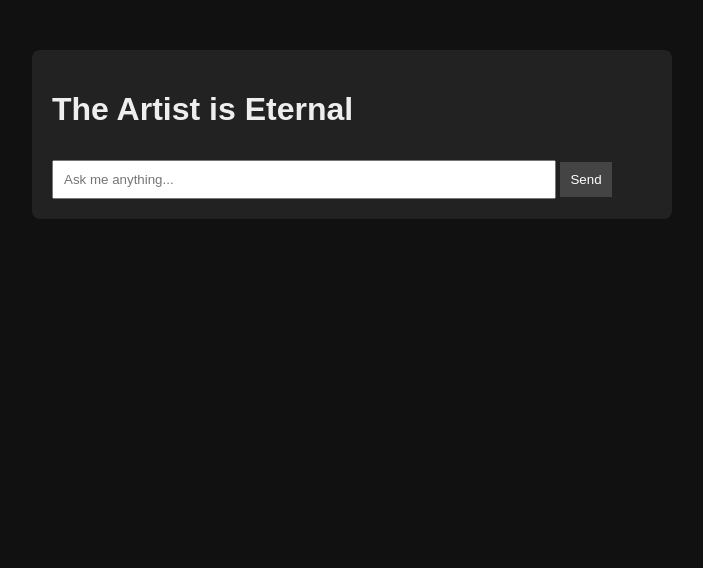
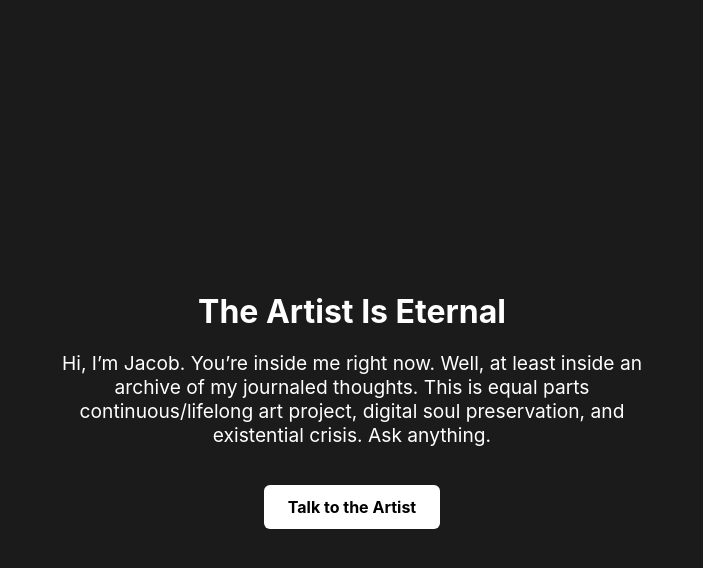
Before and after one commit to TheArtistIsEternal/theartistiseternal, a plain HTML site: page index.html in a window 1280 px wide. Shown: the whole page, without its empty margins (288-991 px from the left). Drawn offline with Linux system fonts and the light colour scheme.

Commit message:
Add files via upload

```diff
--- a/index.html
+++ b/index.html
@@ -1,18 +1,22 @@
+
 <!DOCTYPE html>
 <html lang="en">
 <head>
-  <meta charset="UTF-8">
-  <meta name="viewport" content="width=device-width, initial-scale=1.0">
-  <title>The Artist is Eternal</title>
-  <link rel="stylesheet" href="style.css">
+  <meta charset="UTF-8" />
+  <meta name="viewport" content="width=device-width, initial-scale=1.0"/>
+  <title>The Artist Is Eternal</title>
+  <link rel="stylesheet" href="style.css" />
 </head>
 <body>
-  <div id="chat-container">
-    <h1>The Artist is Eternal</h1>
-    <div id="chat-box"></div>
-    <input type="text" id="user-input" placeholder="Ask me anything..." />
-    <button onclick="sendMessage()">Send</button>
+  <div class="container">
+    <h1>The Artist Is Eternal</h1>
+    <p>
+      Hi, I’m Jacob. You’re inside me right now. Well, at least inside an archive of my journaled thoughts.
+      This is equal parts continuous/lifelong art project, digital soul preservation, and existential crisis. Ask anything.
+    </p>
+    <a class="chat-button" href="https://chatgpt.com/g/g-6835d2dfb1348191a89cafcaed831053-the-artist-is-eternal" target="_blank">
+      Talk to the Artist
+    </a>
   </div>
-  <script src="script.js"></script>
 </body>
 </html>
--- a/style.css
+++ b/style.css
@@ -1,26 +1,43 @@
+
 body {
-  font-family: sans-serif;
-  background: #111;
-  color: #eee;
+  font-family: -apple-system, BlinkMacSystemFont, "Segoe UI", Roboto, "Helvetica Neue", Arial, sans-serif;
+  background-color: #1b1b1b;
+  color: #fff;
   margin: 0;
   padding: 0;
+  display: flex;
+  justify-content: center;
+  align-items: center;
+  height: 100vh;
 }
-#chat-container {
+
+.container {
+  text-align: center;
   max-width: 600px;
-  margin: 50px auto;
   padding: 20px;
-  background: #222;
-  border-radius: 8px;
 }
-input {
-  width: 80%;
-  padding: 10px;
-  margin-top: 10px;
+
+h1 {
+  font-size: 2em;
+  margin-bottom: 0.5em;
 }
-button {
-  padding: 10px;
-  background: #444;
-  color: #fff;
-  border: none;
-  cursor: pointer;
+
+p {
+  font-size: 1.2em;
+  margin-bottom: 2em;
 }
+
+.chat-button {
+  display: inline-block;
+  padding: 12px 24px;
+  background-color: #fff;
+  color: #000;
+  text-decoration: none;
+  font-weight: bold;
+  border-radius: 6px;
+  transition: background-color 0.3s ease;
+}
+
+.chat-button:hover {
+  background-color: #ddd;
+}
```
